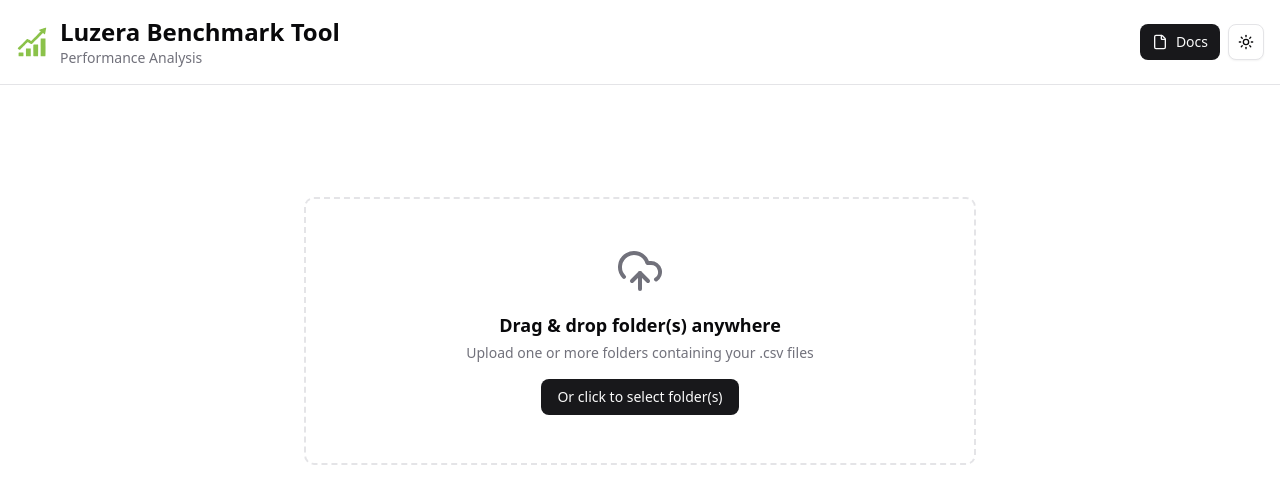
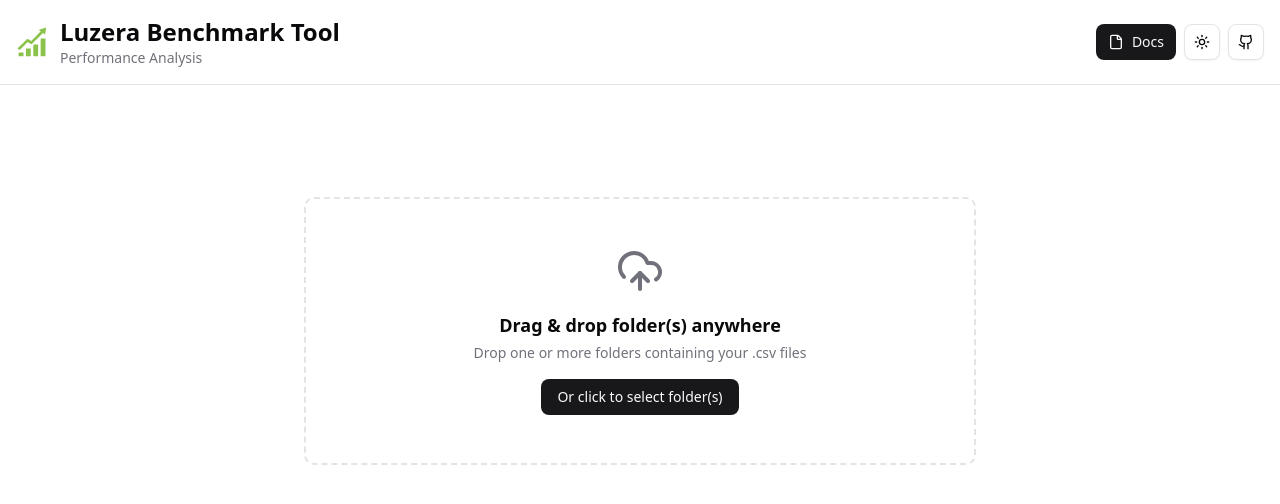
Before and after one commit to LuzeraStudio/LuzeraBenchmarkTool, a React (Vite) app: page /#/ in a window 1280 px wide. Shown: the top 504 px of the page. Built offline with nearby package versions, Linux system fonts and the light colour scheme; what chartjs-plugin-zoom would draw is missing.

Commit message:
feat: update button labels and add GitHub link with tooltip in Home and Documentation pages

```diff
--- a/src/components/FileUploader.tsx
+++ b/src/components/FileUploader.tsx
@@ -23,7 +23,7 @@
         onClick={onBrowseClick}
       >
         <Folder className="h-4 w-4 mr-2" />
-        {disabled ? "Loading..." : "New Session(s)"}
+        {disabled ? "Loading..." : "New Session"}
       </Button>
     );
   }
@@ -44,7 +44,7 @@
       <p className="mt-1 text-sm text-muted-foreground">
         {disabled
           ? "Please wait while data is parsed."
-          : "Upload one or more folders containing your .csv files"}
+          : "Drop one or more folders containing your .csv files"}
       </p>
       <Button
         type="button"
--- a/src/components/ThemeToggle.tsx
+++ b/src/components/ThemeToggle.tsx
@@ -14,7 +14,7 @@
     return (
         <DropdownMenu>
             <DropdownMenuTrigger asChild>
-                <Button variant="outline" size="icon">
+                <Button variant="outline" size="icon" className="cursor-pointer">
                     <Sun className="h-[1.2rem] w-[1.2rem] rotate-0 scale-100 transition-all dark:-rotate-90 dark:scale-0" />
                     <Moon className="absolute h-[1.2rem] w-[1.2rem] rotate-90 scale-0 transition-all dark:rotate-0 dark:scale-100" />
                     <span className="sr-only">Toggle theme</span>
--- a/src/pages/Documentation.tsx
+++ b/src/pages/Documentation.tsx
@@ -1,6 +1,6 @@
 import { useState, useEffect } from "react";
 import { ThemeToggle } from "@/components/ThemeToggle";
-import { BookText, Gauge } from "lucide-react";
+import { BookText, Gauge, Github } from "lucide-react";
 import { Button } from "@/components/ui/button";
 import { ScrollArea } from "@/components/ui/scroll-area";
 import { cn } from "@/lib/utils";
@@ -90,6 +90,11 @@
               </Button>
             </Link>
             <ThemeToggle />
+            <Button asChild variant="outline" size="icon">
+              <a href="https://github.com/LuzeraStudio/LuzeraBenchmarkTool" target="_blank" rel="noopener noreferrer" aria-label="GitHub Repository">
+                <Github className="h-[1.2rem] w-[1.2rem]" />
+              </a>
+            </Button>
           </div>
         </div>
       </header>
--- a/src/pages/Home.tsx
+++ b/src/pages/Home.tsx
@@ -4,7 +4,7 @@
 import { ThemeToggle } from "@/components/ThemeToggle";
 import { useBenchmarkData } from "@/contexts/BenchmarkContext";
 import { ChartController } from "@/components/ChartController";
-import { File, UploadCloud } from "lucide-react";
+import { File, UploadCloud, Github } from "lucide-react";
 import { Tabs, TabsContent, TabsList, TabsTrigger } from "@/components/ui/tabs";
 import { Button } from "@/components/ui/button";
 import { Link } from "react-router-dom";
@@ -86,12 +86,17 @@
                             to="/documentation"
                             className="flex items-center gap-3 hover:opacity-80 transition-opacity"
                         >
-                            <Button>
+                            <Button className="cursor-pointer">
                                 <File /> Docs
                             </Button>
                         </Link>
                         {hasData && <FileUploader variant="compact" onBrowseClick={open} disabled={isLoading} />}
                         <ThemeToggle />
+                        <Button asChild variant="outline" size="icon">
+                            <a href="https://github.com/LuzeraStudio/LuzeraBenchmarkTool" target="_blank" rel="noopener noreferrer" aria-label="GitHub Repository">
+                                <Github className="h-[1.2rem] w-[1.2rem]" />
+                            </a>
+                        </Button>
                     </div>
                 </div>
             </header>
```
